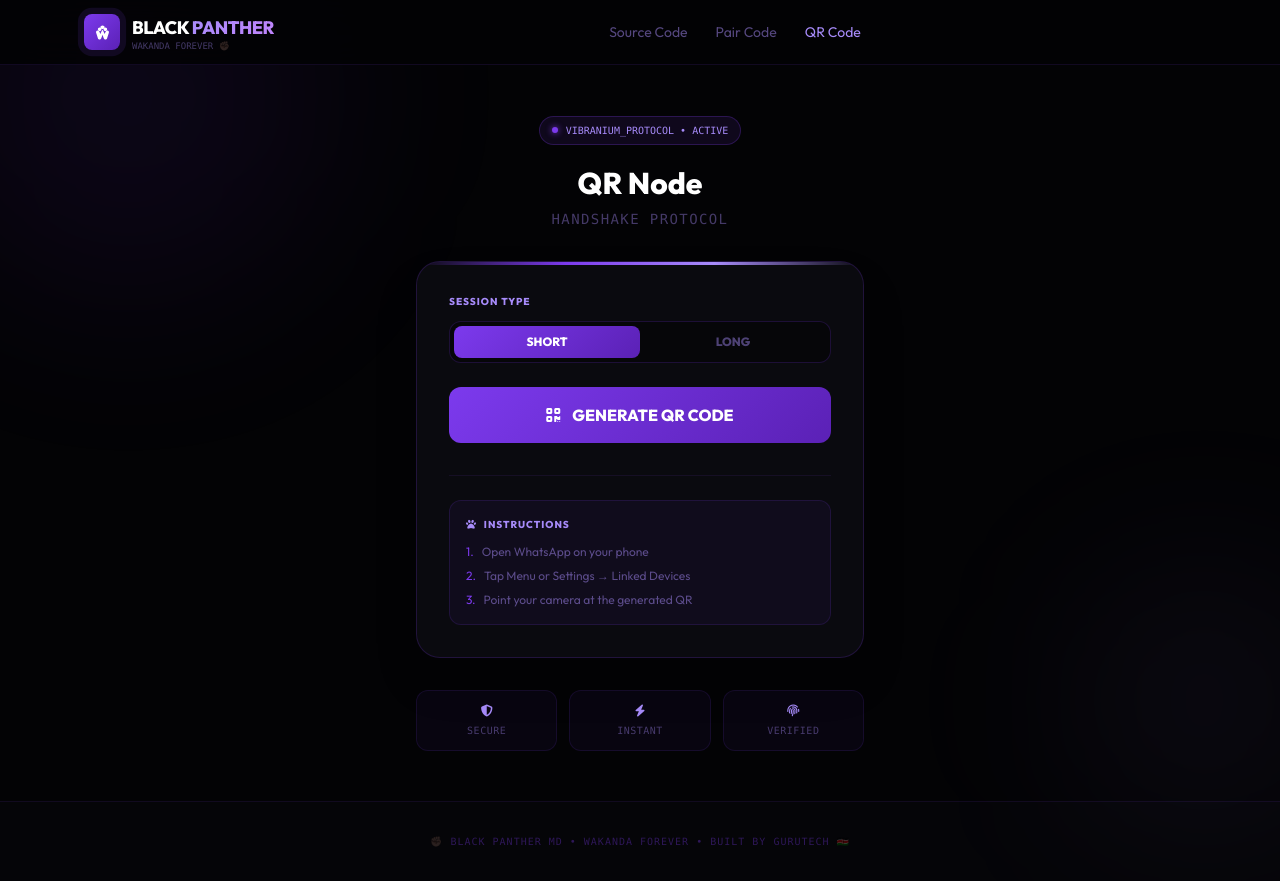
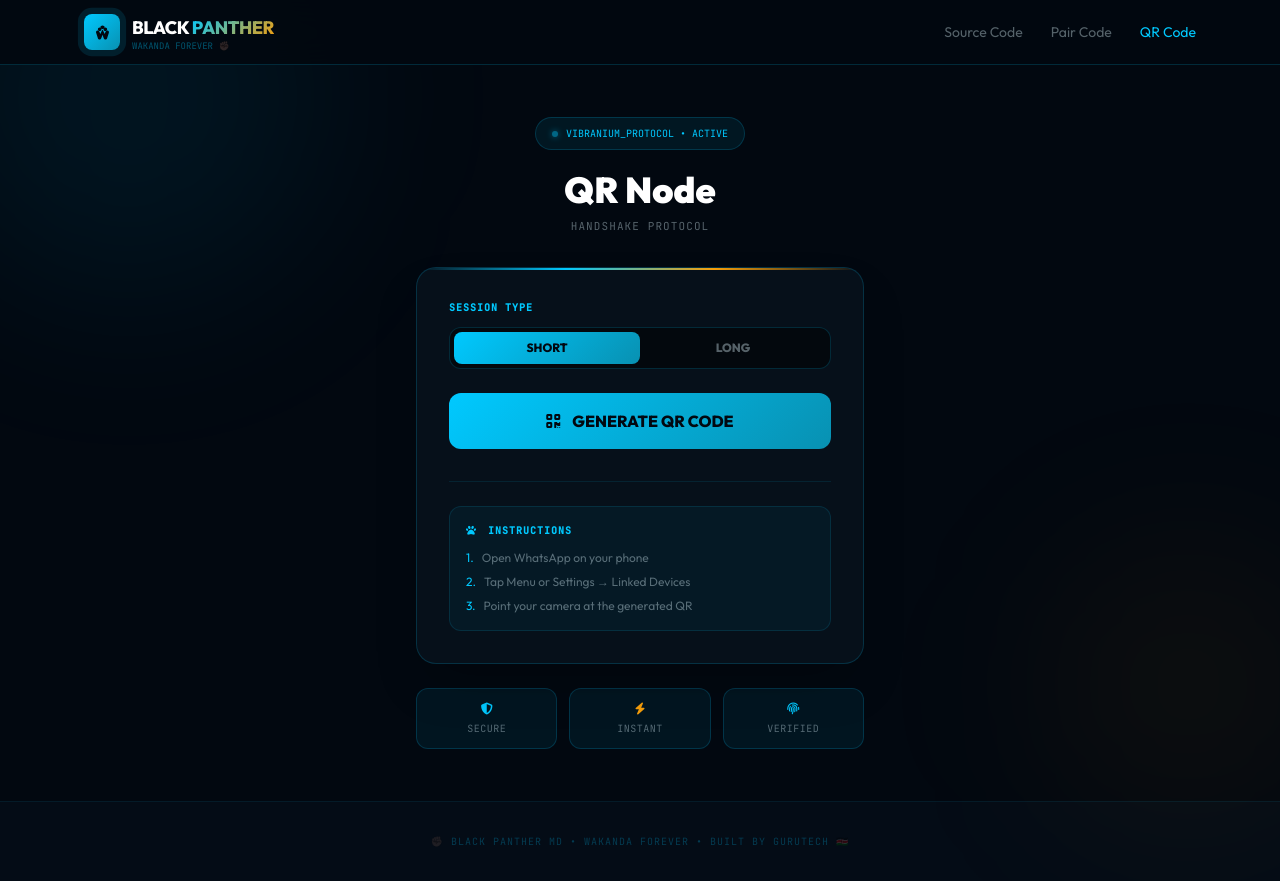
Before and after one commit to GuruhTech/GURU-SESSIONS, a website: page public/qr.html in a window 1280 px wide. Drawn offline with nearby package versions, Linux system fonts and the light colour scheme.

Commit message:
redesign: vibranium cyan + gold theme (qr)

```diff
--- a/public/qr.html
+++ b/public/qr.html
@@ -4,139 +4,76 @@
   <meta charset="UTF-8">
   <meta name="viewport" content="width=device-width, initial-scale=1.0, maximum-scale=1.0">
   <title>BLACK PANTHER MD | QR Code Login</title>
-  <meta name="description" content="Link your account to BLACK PANTHER MD by scanning a QR code. Secure. Instant. Wakanda-grade.">
-  <meta name="theme-color" content="#7c3aed">
+  <meta name="theme-color" content="#00C9FF">
   <script src="https://cdn.tailwindcss.com"></script>
-  <link rel="preconnect" href="https://fonts.googleapis.com">
-  <link href="https://fonts.googleapis.com/css2?family=Inter:wght@400;500;600;700;800&family=Outfit:wght@300;400;600;800&display=swap" rel="stylesheet">
+  <link href="https://fonts.googleapis.com/css2?family=Outfit:wght@300;400;600;800;900&family=JetBrains+Mono:wght@400;500&display=swap" rel="stylesheet">
   <link rel="stylesheet" href="https://cdnjs.cloudflare.com/ajax/libs/font-awesome/6.5.0/css/all.min.css">
   <style>
     :root {
-      --brand-primary: #7c3aed;
-      --brand-accent: #a78bfa;
-      --brand-glow: rgba(124, 58, 237, 0.5);
-      --brand-glow-soft: rgba(167, 139, 250, 0.12);
-      --bg-dark: #030305;
-      --card-bg: #0a0a0f;
+      --bg: #020810;
+      --cyan: #00C9FF;
+      --cyan-dim: rgba(0,201,255,0.07);
+      --cyan-border: rgba(0,201,255,0.18);
+      --cyan-glow: rgba(0,201,255,0.4);
+      --teal: #0891B2;
+      --gold: #F59E0B;
+      --card-bg: #06101A;
+      --text: #E0F7FF;
+      --muted: rgba(224,247,255,0.38);
     }
+    *, *::before, *::after { box-sizing: border-box; margin: 0; padding: 0; }
+    body { font-family: 'Outfit', sans-serif; background: var(--bg); color: var(--text); min-height: 100vh; overflow-x: hidden; }
+    .mono { font-family: 'JetBrains Mono', monospace; }
+    .glow-text { background: linear-gradient(135deg, var(--cyan), var(--gold)); -webkit-background-clip: text; -webkit-text-fill-color: transparent; }
 
-    *, *::before, *::after { box-sizing: border-box; margin: 0; padding: 0; }
-    body {
-      font-family: 'Outfit', sans-serif;
-      background: var(--bg-dark);
-      color: #f0e8ff;
-      min-height: 100vh;
-      overflow-x: hidden;
-    }
+    .blob { position: fixed; border-radius: 50%; filter: blur(90px); pointer-events: none; z-index: 0; }
+    @keyframes float { 0%,100%{transform:translate(0,0) scale(1)} 50%{transform:translate(20px,-20px) scale(1.04)} }
 
-    .glow-text {
-      background: linear-gradient(135deg, #a78bfa 0%, #c084fc 100%);
-      -webkit-background-clip: text;
-      -webkit-text-fill-color: transparent;
-      background-clip: text;
-    }
-
-    .blob {
-      position: fixed; border-radius: 50%;
-      filter: blur(90px); pointer-events: none; z-index: 0; will-change: transform;
-    }
-    @keyframes blobFloat {
-      0%,100% { transform: translate(0,0) scale(1); }
-      50%      { transform: translate(20px,-20px) scale(1.05); }
-    }
-
-    .nav-glass {
-      background: rgba(3, 3, 5, 0.9);
-      border-bottom: 1px solid rgba(124, 58, 237, 0.12);
-      backdrop-filter: blur(20px);
-      -webkit-backdrop-filter: blur(20px);
-    }
-
-    .nav-link { color: rgba(167,139,250,0.5); transition: color 0.2s; }
-    .nav-link:hover { color: #a78bfa; }
-    .nav-link.active { color: #a78bfa; }
-
-    #sidebar { transition: transform 0.3s cubic-bezier(0.4,0,0.2,1); background: #07070f; }
-    .sidebar-link { transition: all 0.2s; border-radius: 8px; }
-    .sidebar-link:hover { background: rgba(124, 58, 237, 0.1); color: #a78bfa; transform: translateX(4px); }
-
-    .btn-primary {
-      background: linear-gradient(135deg, #7c3aed 0%, #5b21b6 100%);
-      color: #fff;
-      font-weight: 700;
-      border-radius: 12px;
-      transition: all 0.3s ease;
-    }
-    .btn-primary:hover {
-      transform: translateY(-3px);
-      box-shadow: 0 10px 30px var(--brand-glow);
-      filter: brightness(1.1);
-    }
-
-    .btn-ghost {
-      background: rgba(124, 58, 237, 0.06);
-      border: 1px solid rgba(124, 58, 237, 0.2);
-      color: #f0e8ff;
-      border-radius: 12px;
-      transition: all 0.2s;
-    }
-    .btn-ghost:hover {
-      background: rgba(124, 58, 237, 0.12);
-    }
-
-    .social-icon { transition: all 0.2s; border-radius: 8px; }
-    .social-icon:hover { background: rgba(124, 58, 237, 0.15); color: #a78bfa; }
+    .nav-glass { background: rgba(2,8,16,0.92); border-bottom: 1px solid var(--cyan-border); backdrop-filter: blur(20px); }
+    .nav-link { color: var(--muted); transition: color 0.2s; }
+    .nav-link:hover, .nav-link.active { color: var(--cyan); }
 
     .card {
       background: var(--card-bg);
-      border: 1px solid rgba(124, 58, 237, 0.2);
-      border-radius: 24px;
-      position: relative;
-      overflow: hidden;
+      border: 1px solid var(--cyan-border);
+      border-radius: 20px; position: relative; overflow: hidden;
     }
     .card::before {
-      content: '';
-      position: absolute; top: 0; left: 0; width: 100%; height: 3px;
-      background: linear-gradient(90deg, transparent, var(--brand-primary), var(--brand-accent), transparent);
+      content: ''; position: absolute; top: 0; left: 0; width: 100%; height: 2px;
+      background: linear-gradient(90deg, transparent, var(--cyan), var(--gold), transparent);
     }
 
-    [data-anim].in-view { opacity: 1; transform: translateY(0) scale(1); }
-    [data-anim] { opacity: 0; transform: translateY(20px); transition: all 0.6s ease-out; }
+    .btn-primary {
+      background: linear-gradient(135deg, var(--cyan) 0%, var(--teal) 100%);
+      color: #020810; font-weight: 800; border-radius: 12px; transition: all 0.3s ease;
+    }
+    .btn-primary:hover { transform: translateY(-3px); box-shadow: 0 10px 30px var(--cyan-glow); filter: brightness(1.08); }
 
-    @keyframes pulse-ring {
-      0%, 100% { box-shadow: 0 0 0 0 rgba(124,58,237,0.5); }
-      50% { box-shadow: 0 0 0 8px rgba(124,58,237,0); }
-    }
+    .type-btn-active { background: linear-gradient(135deg, var(--cyan), var(--teal)) !important; color: #020810 !important; font-weight: 800 !important; }
+    .type-btn-inactive { background: transparent !important; color: var(--muted) !important; }
 
-    .type-btn-active {
-      background: linear-gradient(135deg, #7c3aed, #5b21b6) !important;
-      color: #fff !important;
-    }
-    .type-btn-inactive {
-      background: transparent !important;
-      color: rgba(167,139,250,0.45) !important;
-    }
+    @keyframes pulse-ring { 0%,100%{box-shadow:0 0 0 0 rgba(0,201,255,0.5)} 50%{box-shadow:0 0 0 8px rgba(0,201,255,0)} }
+    .logo-pulse { animation: pulse-ring 3s ease-in-out infinite; }
+
+    @keyframes glow-pulse { 0%,100%{opacity:1} 50%{opacity:0.45} }
+    .status-dot { animation: glow-pulse 2s ease-in-out infinite; }
+
+    .mini-card { background: var(--cyan-dim); border: 1px solid var(--cyan-border); border-radius: 12px; }
   </style>
 </head>
 <body>
-  <!-- Vibranium ambient blobs -->
-  <div class="blob w-96 h-96 top-[-80px] left-[-80px]" style="background:rgba(124,58,237,0.08);animation:blobFloat 14s ease-in-out infinite;"></div>
-  <div class="blob w-64 h-64 bottom-[-40px] right-[-40px]" style="background:rgba(167,139,250,0.06);animation:blobFloat 18s ease-in-out infinite reverse;"></div>
+  <div class="blob w-96 h-96" style="top:-80px;left:-80px;background:rgba(0,201,255,0.07);animation:float 14s ease-in-out infinite;"></div>
+  <div class="blob w-72 h-72" style="bottom:-40px;right:-40px;background:rgba(245,158,11,0.05);animation:float 18s ease-in-out infinite reverse;"></div>
 
   <nav class="nav-glass sticky top-0 z-50" style="position:relative;z-index:50;">
     <div class="max-w-6xl mx-auto px-5 h-16 flex items-center justify-between">
       <a href="/" class="flex items-center gap-3 no-underline">
-        <div class="w-9 h-9 rounded-lg flex items-center justify-center" style="background:linear-gradient(135deg,#7c3aed,#5b21b6);animation:pulse-ring 3s ease-in-out infinite;">
-          <svg width="17" height="17" viewBox="0 0 24 24" fill="white" xmlns="http://www.w3.org/2000/svg">
-            <path d="M12 2C10.5 2 9 3 9 4.5C9 6 10.5 7 12 7C13.5 7 15 6 15 4.5C15 3 13.5 2 12 2Z"/>
-            <path d="M8 5C6.5 5 5.5 6 5.5 7.5C5.5 9 6.5 10 8 10C9.5 10 10.5 9 10.5 7.5C10.5 6 9.5 5 8 5Z"/>
-            <path d="M16 5C14.5 5 13.5 6 13.5 7.5C13.5 9 14.5 10 16 10C17.5 10 18.5 9 18.5 7.5C18.5 6 17.5 5 16 5Z"/>
-            <path d="M5 9C3.5 9 2.5 10.5 3 12.5L5.5 20C6 21.5 7 22 8 22C9 22 10 21 10.5 19.5L12 15L13.5 19.5C14 21 15 22 16 22C17 22 18 21.5 18.5 20L21 12.5C21.5 10.5 20.5 9 19 9C18 9 17 9.5 16.5 10.5L15 14L13 9.5C12.5 8.5 12 8 12 8C12 8 11.5 8.5 11 9.5L9 14L7.5 10.5C7 9.5 6 9 5 9Z"/>
-          </svg>
+        <div class="w-9 h-9 rounded-lg flex items-center justify-center logo-pulse" style="background:linear-gradient(135deg,#00C9FF,#0891B2);">
+          <svg width="17" height="17" viewBox="0 0 24 24" fill="#020810"><path d="M12 2C10.5 2 9 3 9 4.5C9 6 10.5 7 12 7C13.5 7 15 6 15 4.5C15 3 13.5 2 12 2Z"/><path d="M8 5C6.5 5 5.5 6 5.5 7.5C5.5 9 6.5 10 8 10C9.5 10 10.5 9 10.5 7.5C10.5 6 9.5 5 8 5Z"/><path d="M16 5C14.5 5 13.5 6 13.5 7.5C13.5 9 14.5 10 16 10C17.5 10 18.5 9 18.5 7.5C18.5 6 17.5 5 16 5Z"/><path d="M5 9C3.5 9 2.5 10.5 3 12.5L5.5 20C6 21.5 7 22 8 22C9 22 10 21 10.5 19.5L12 15L13.5 19.5C14 21 15 22 16 22C17 22 18 21.5 18.5 20L21 12.5C21.5 10.5 20.5 9 19 9C18 9 17 9.5 16.5 10.5L15 14L13 9.5C12.5 8.5 12 8 12 8C12 8 11.5 8.5 11 9.5L9 14L7.5 10.5C7 9.5 6 9 5 9Z"/></svg>
         </div>
         <div>
           <span class="text-lg font-bold tracking-tight text-white">BLACK <span class="glow-text">PANTHER</span></span>
-          <span class="font-mono text-[9px] block leading-none" style="color:rgba(167,139,250,0.4);">WAKANDA FOREVER ✊🏿</span>
+          <span class="mono text-[9px] block leading-none" style="color:rgba(0,201,255,0.4);">WAKANDA FOREVER ✊🏿</span>
         </div>
       </a>
       <div class="hidden md:flex items-center gap-7">
@@ -144,114 +81,89 @@
         <a href="/pair" class="nav-link text-sm font-medium">Pair Code</a>
         <a href="/qr" class="nav-link active text-sm font-medium">QR Code</a>
       </div>
-      <div class="flex items-center gap-3">
-        <button id="menuBtn" class="md:hidden" style="color:rgba(167,139,250,0.6);"><i class="fas fa-bars text-xl"></i></button>
-      </div>
     </div>
   </nav>
 
-  <main class="relative z-10" style="position:relative;z-index:1;">
-    <section class="min-h-[calc(100vh-64px)] flex flex-col items-center justify-center px-5 py-12">
+  <main class="relative z-10 min-h-[calc(100vh-64px)] flex flex-col items-center justify-center px-5 py-12" style="position:relative;z-index:1;">
     <div class="w-full max-w-md">
 
-        <div class="text-center mb-8" data-anim="fade-up">
-          <div class="inline-flex items-center gap-2 font-mono text-[10px] px-3 py-1.5 mb-5 rounded-full" style="background:rgba(124,58,237,0.1);border:1px solid rgba(124,58,237,0.25);color:#a78bfa;">
-            <span style="display:inline-block;width:6px;height:6px;border-radius:50%;background:#7c3aed;box-shadow:0 0 6px #7c3aed;"></span>
+      <div class="text-center mb-8">
+        <div class="inline-flex items-center gap-2 mono text-[10px] px-4 py-2 mb-5 rounded-full" style="background:rgba(0,201,255,0.08);border:1px solid var(--cyan-border);color:var(--cyan);">
+          <span class="status-dot" style="display:inline-block;width:6px;height:6px;border-radius:50%;background:var(--cyan);box-shadow:0 0 6px var(--cyan);"></span>
           VIBRANIUM_PROTOCOL &bull; ACTIVE
         </div>
-          <h1 class="text-3xl font-extrabold mb-2 text-white">QR Node</h1>
-          <p class="text-sm uppercase tracking-widest font-mono" style="color:rgba(167,139,250,0.4);">Handshake Protocol</p>
+        <h1 class="text-4xl font-black mb-2 text-white">QR Node</h1>
+        <p class="mono text-[11px] uppercase tracking-widest" style="color:var(--muted);">Handshake Protocol</p>
       </div>
 
-        <div class="card p-8 shadow-2xl" data-anim="zoom-in">
+      <div class="card p-8 shadow-2xl">
         <div class="mb-6">
-            <label class="block text-[10px] font-black uppercase tracking-widest mb-3" style="color:#a78bfa;">Session Type</label>
-            <div class="flex rounded-xl overflow-hidden p-1" style="background:rgba(0,0,0,0.4);border:1px solid rgba(124,58,237,0.2);">
+          <label class="block mono text-[10px] font-black uppercase tracking-widest mb-3" style="color:var(--cyan);">Session Type</label>
+          <div class="flex rounded-xl overflow-hidden p-1" style="background:rgba(0,0,0,0.5);border:1px solid var(--cyan-border);">
             <button type="button" id="typeShort" onclick="selectType('short')"
-                class="flex-1 py-2 text-xs font-bold rounded-lg transition-all type-btn-active">
-                SHORT
-              </button>
+              class="flex-1 py-2 text-xs font-bold rounded-lg transition-all type-btn-active">SHORT</button>
             <button type="button" id="typeLong" onclick="selectType('long')"
-                class="flex-1 py-2 text-xs font-bold rounded-lg transition-all type-btn-inactive">
-                LONG
-              </button>
+              class="flex-1 py-2 text-xs font-bold rounded-lg transition-all type-btn-inactive">LONG</button>
           </div>
         </div>
 
-          <button id="generateBtn" onclick="startQR()" class="btn-primary w-full py-4 flex items-center justify-center gap-3 group">
+        <button id="generateBtn" onclick="startQR()" class="btn-primary w-full py-4 flex items-center justify-center gap-3">
           <i class="fas fa-qrcode"></i>
           <span>GENERATE QR CODE</span>
         </button>
 
-          <div class="mt-8 pt-6" style="border-top:1px solid rgba(124,58,237,0.1);">
-            <div class="rounded-xl p-4" style="background:rgba(124,58,237,0.06);border:1px solid rgba(124,58,237,0.15);">
-              <p class="text-[10px] font-black uppercase mb-3 tracking-widest" style="color:#a78bfa;">
+        <div class="mt-8 pt-6" style="border-top:1px solid rgba(0,201,255,0.1);">
+          <div class="rounded-xl p-4" style="background:rgba(0,201,255,0.05);border:1px solid rgba(0,201,255,0.12);">
+            <p class="mono text-[10px] font-black uppercase mb-3 tracking-widest" style="color:var(--cyan);">
               <i class="fas fa-paw mr-1"></i> Instructions
             </p>
-              <ul class="text-xs space-y-2" style="color:rgba(167,139,250,0.5);">
-                <li class="flex gap-2"><span style="color:#7c3aed;">1.</span> <span>Open WhatsApp on your phone</span></li>
-                <li class="flex gap-2"><span style="color:#7c3aed;">2.</span> <span>Tap Menu or Settings &rarr; Linked Devices</span></li>
-                <li class="flex gap-2"><span style="color:#7c3aed;">3.</span> <span>Point your camera at the generated QR</span></li>
+            <ul class="text-xs space-y-2" style="color:var(--muted);">
+              <li class="flex gap-2"><span style="color:var(--cyan);">1.</span><span>Open WhatsApp on your phone</span></li>
+              <li class="flex gap-2"><span style="color:var(--cyan);">2.</span><span>Tap Menu or Settings &rarr; Linked Devices</span></li>
+              <li class="flex gap-2"><span style="color:var(--cyan);">3.</span><span>Point your camera at the generated QR</span></li>
             </ul>
           </div>
         </div>
       </div>
 
-        <div class="mt-8 grid grid-cols-3 gap-3">
-          <div class="rounded-xl p-3 text-center" style="background:rgba(124,58,237,0.05);border:1px solid rgba(124,58,237,0.12);">
-            <i class="fas fa-shield-alt text-xs mb-1 block" style="color:#a78bfa;"></i>
-            <p class="text-[10px] uppercase tracking-wider font-mono" style="color:rgba(167,139,250,0.4);">Secure</p>
+      <div class="mt-6 grid grid-cols-3 gap-3">
+        <div class="mini-card p-3 text-center">
+          <i class="fas fa-shield-alt text-xs mb-1 block" style="color:var(--cyan);"></i>
+          <p class="mono text-[10px] uppercase tracking-wider" style="color:var(--muted);">Secure</p>
         </div>
-          <div class="rounded-xl p-3 text-center" style="background:rgba(124,58,237,0.05);border:1px solid rgba(124,58,237,0.12);">
-            <i class="fas fa-bolt text-xs mb-1 block" style="color:#a78bfa;"></i>
-            <p class="text-[10px] uppercase tracking-wider font-mono" style="color:rgba(167,139,250,0.4);">Instant</p>
+        <div class="mini-card p-3 text-center">
+          <i class="fas fa-bolt text-xs mb-1 block" style="color:var(--gold);"></i>
+          <p class="mono text-[10px] uppercase tracking-wider" style="color:var(--muted);">Instant</p>
         </div>
-          <div class="rounded-xl p-3 text-center" style="background:rgba(124,58,237,0.05);border:1px solid rgba(124,58,237,0.12);">
-            <i class="fas fa-fingerprint text-xs mb-1 block" style="color:#a78bfa;"></i>
-            <p class="text-[10px] uppercase tracking-wider font-mono" style="color:rgba(167,139,250,0.4);">Verified</p>
+        <div class="mini-card p-3 text-center">
+          <i class="fas fa-fingerprint text-xs mb-1 block" style="color:var(--cyan);"></i>
+          <p class="mono text-[10px] uppercase tracking-wider" style="color:var(--muted);">Verified</p>
         </div>
       </div>
     </div>
-    </section>
   </main>
 
-  <footer class="py-8 text-center" style="border-top:1px solid rgba(124,58,237,0.1);background:#050508;">
-    <p class="text-[10px] uppercase tracking-widest font-mono" style="color:rgba(124,58,237,0.35);">
+  <footer class="py-8 text-center" style="border-top:1px solid rgba(0,201,255,0.08);background:#040C16;">
+    <p class="mono text-[10px] uppercase tracking-widest" style="color:rgba(0,201,255,0.25);">
       ✊🏿 BLACK PANTHER MD &bull; Wakanda Forever &bull; Built by GuruTech 🇰🇪
     </p>
   </footer>
 
   <script>
-    /* Note: Built for the BLACK PANTHER MD Project by GuruTech. Wakanda Forever ✊🏿 */
     let selectedType = 'short';
-
     function selectType(type) {
       selectedType = type;
-      const sBtn = document.getElementById('typeShort');
-      const lBtn = document.getElementById('typeLong');
+      const s = document.getElementById('typeShort');
+      const l = document.getElementById('typeLong');
       if (type === 'short') {
-        sBtn.className = sBtn.className.replace('type-btn-inactive','') + ' type-btn-active';
-        lBtn.className = lBtn.className.replace('type-btn-active','') + ' type-btn-inactive';
-        sBtn.style.background = 'linear-gradient(135deg,#7c3aed,#5b21b6)';
-        sBtn.style.color = '#fff';
-        lBtn.style.background = 'transparent';
-        lBtn.style.color = 'rgba(167,139,250,0.45)';
+        s.style.background = 'linear-gradient(135deg,#00C9FF,#0891B2)'; s.style.color = '#020810'; s.style.fontWeight = '800';
+        l.style.background = 'transparent'; l.style.color = 'rgba(224,247,255,0.38)'; l.style.fontWeight = '600';
       } else {
-        lBtn.style.background = 'linear-gradient(135deg,#7c3aed,#5b21b6)';
-        lBtn.style.color = '#fff';
-        sBtn.style.background = 'transparent';
-        sBtn.style.color = 'rgba(167,139,250,0.45)';
+        l.style.background = 'linear-gradient(135deg,#00C9FF,#0891B2)'; l.style.color = '#020810'; l.style.fontWeight = '800';
+        s.style.background = 'transparent'; s.style.color = 'rgba(224,247,255,0.38)'; s.style.fontWeight = '600';
       }
     }
-
-    function startQR() {
-      window.location.href = `/qr/session?type=${selectedType}`;
-    }
-
-    // Simple reveal animation
-    document.querySelectorAll('[data-anim]').forEach(el => {
-      el.classList.add('in-view');
-    });
+    function startQR() { window.location.href = '/qr/session?type=' + selectedType; }
   </script>
 </body>
 </html>
```
Lines whose indentation alone changed are shown as unchanged.
